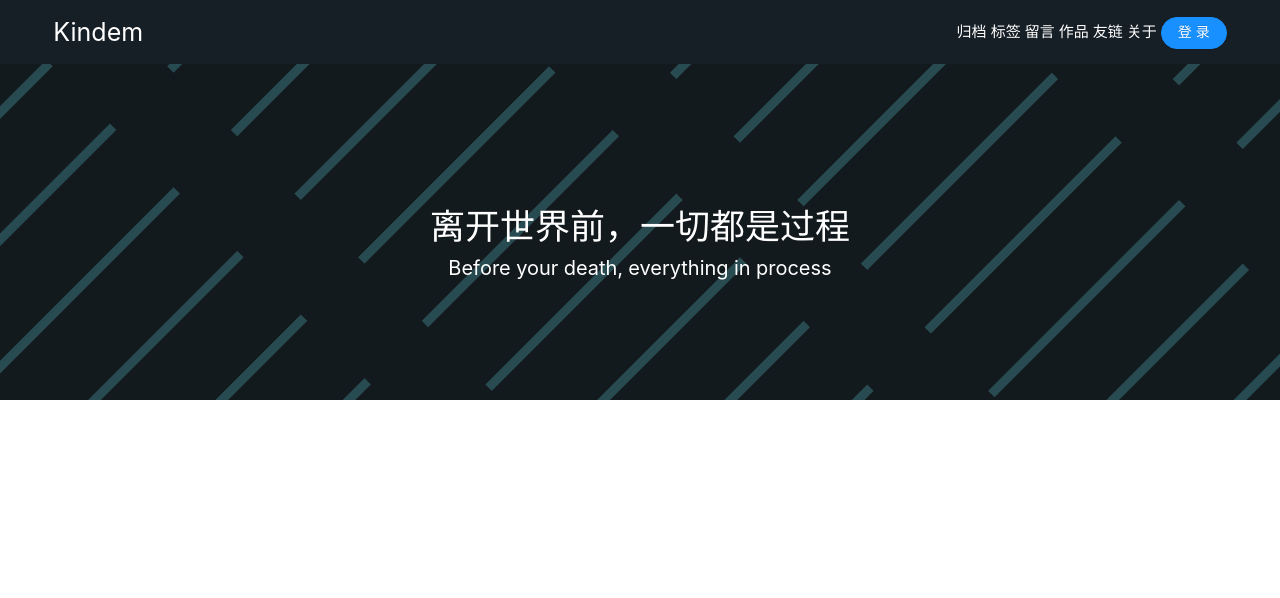
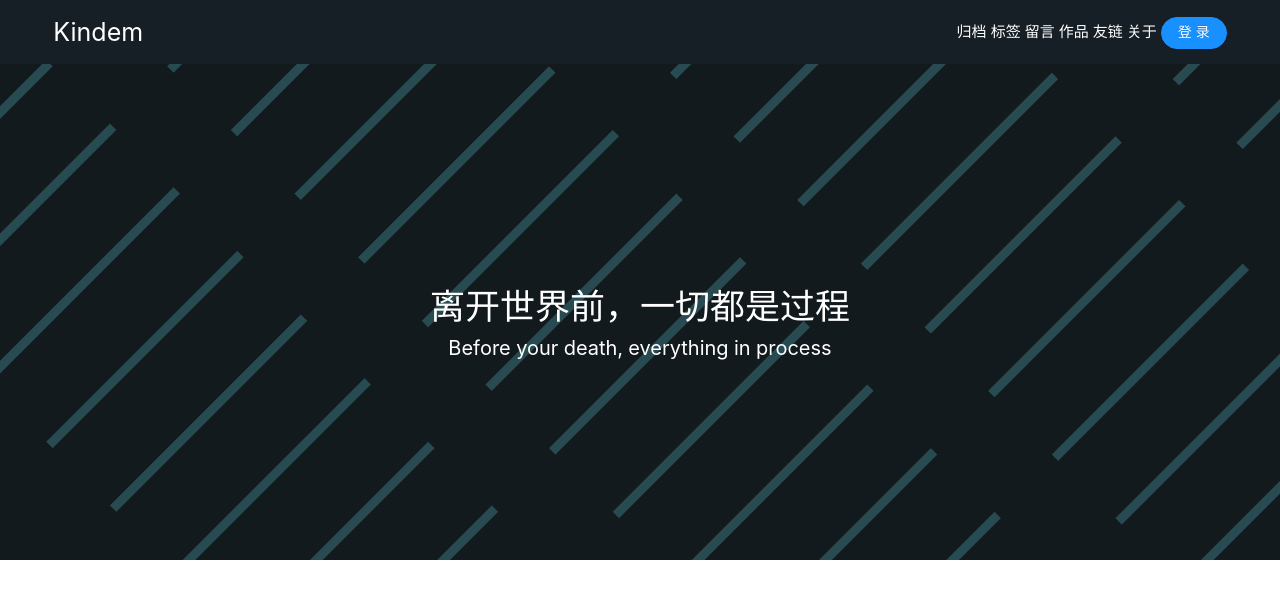
Before and after one commit to FlyAndNotDown/blog-v4, a Next.js app in the folder frontend/: page / in a window 1280 px wide. Shown: the top 598 px of the page. Built offline with nearby package versions, Linux system fonts and the light colour scheme.

Commit message:
update banner component

```diff
--- a/frontend/component/banner.js
+++ b/frontend/component/banner.js
@@ -18,7 +18,7 @@
             top: 0,
             left: 0,
             width: '100%',
-            height: '50%',
+            height: '70%',
             zIndex: -1,
             backgroundImage: `url(${props.background})`
         },
```
